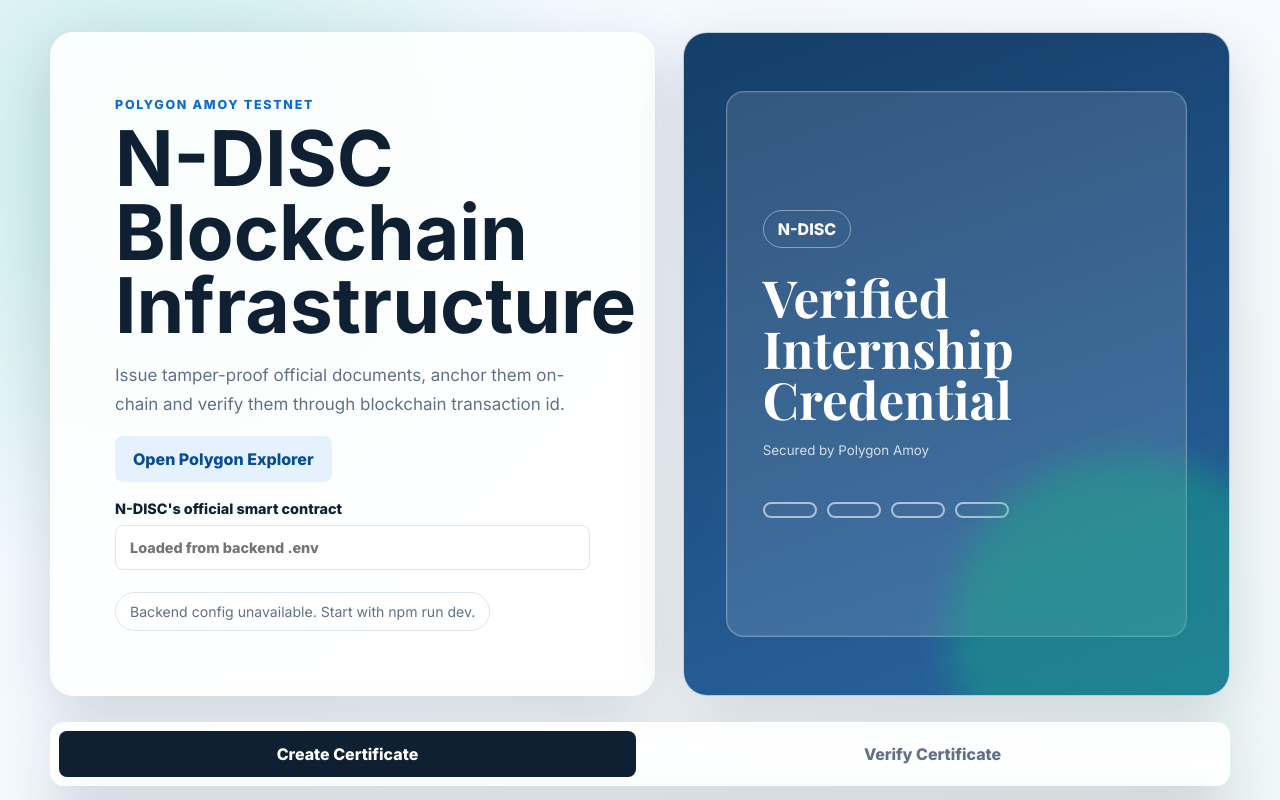
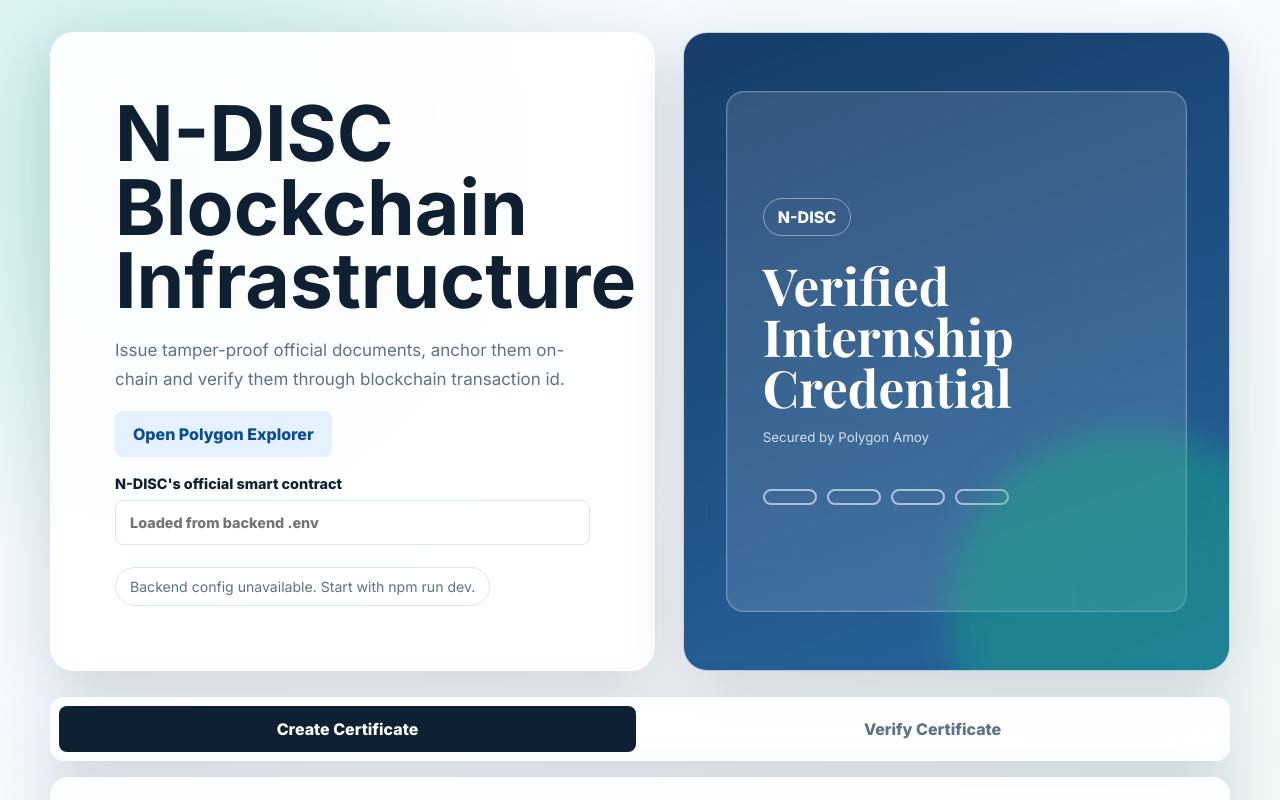
Before and after one commit to Vansh1006/Certificate, a website: page index.html in a window 1280 px wide. Shown: the top 800 px of the page. Drawn offline with nearby package versions, Linux system fonts and the light colour scheme; no server answers.

Commit message:
Update index.html

```diff
--- a/index.html
+++ b/index.html
@@ -13,7 +13,7 @@
     <main class="app-shell">
       <section class="hero">
         <div class="hero-copy">
-          <p class="eyebrow">Polygon Amoy Testnet</p>
+
           <h1>N-DISC Blockchain Infrastructure</h1>
           <p class="subhead">
             Issue tamper-proof official documents, anchor them on-chain and verify them through blockchain transaction id.
```
